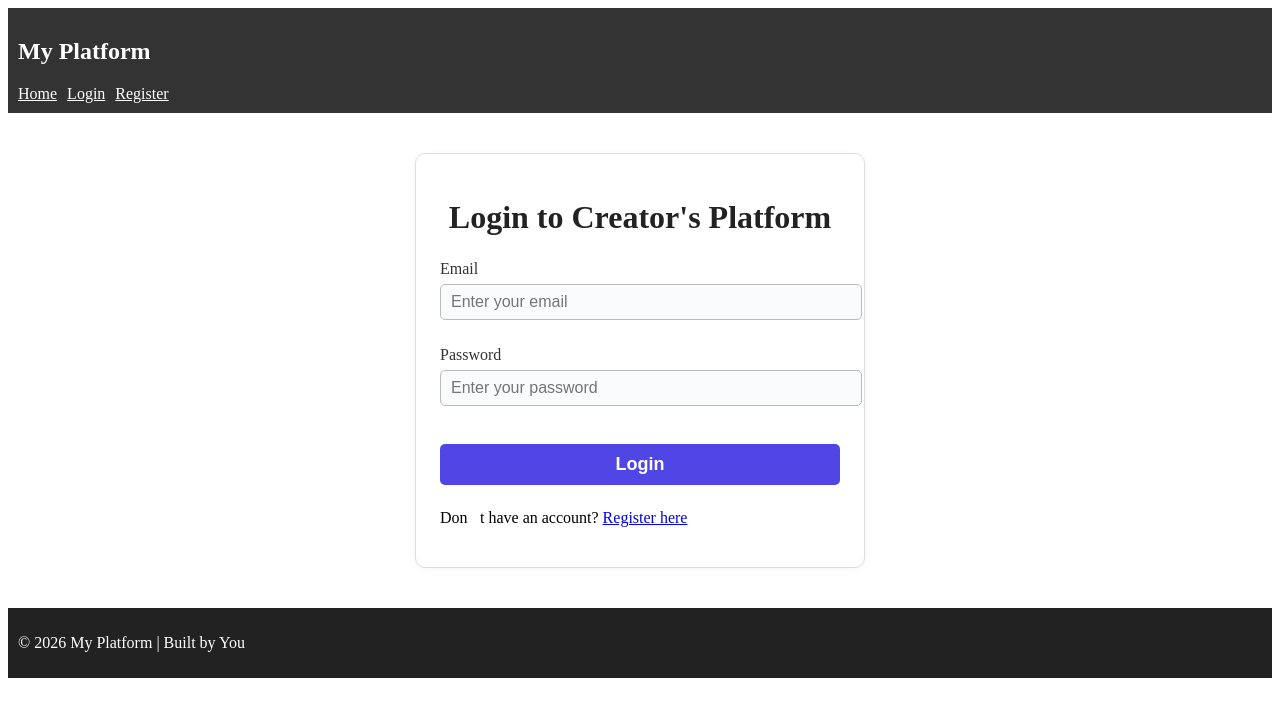
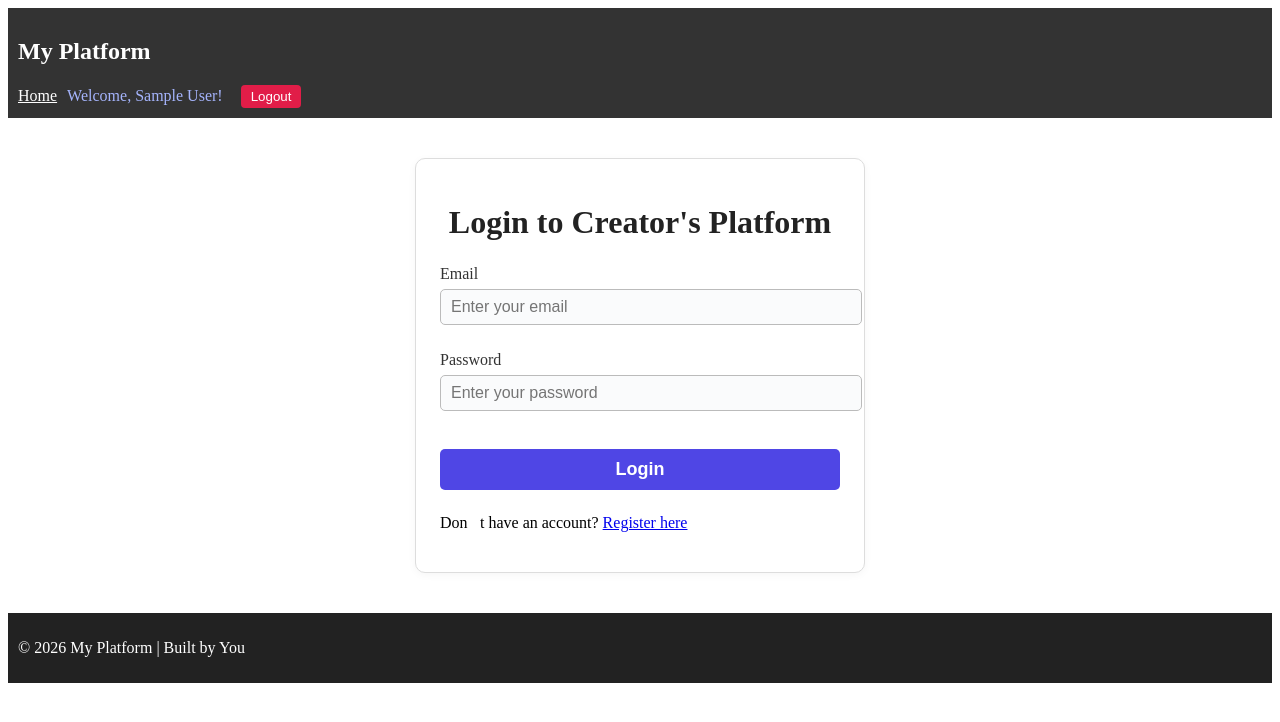
Before and after one commit to mohitdebian/Creators-Platform, a React (Vite) app in the folder client/: page /login in a window 1280 px wide. Shown: the top 722 px of the page. Built offline with nearby package versions, Linux system fonts and the light colour scheme; sample sign-in values are in the browser's storage.

Commit message:
Context API

```diff
--- a/client/src/components/layout/Header.jsx
+++ b/client/src/components/layout/Header.jsx
@@ -1,21 +1,30 @@
+
 import React from "react";
 import { Link } from "react-router-dom";
+import { useAuth } from "../../context/AuthContext";
+
 
 function Header() {
+  const { user, isAuthenticated, logout, loading } = useAuth();
   return (
     <header style={{ padding: "10px", background: "#333", color: "#fff" }}>
       <h2>My Platform</h2>
-
-      <nav style={{ display: "flex", gap: "10px" }}>
-        <Link to="/" style={{ color: "#fff" }}>
-          Home
-        </Link>
-        <Link to="/login" style={{ color: "#fff" }}>
-          Login
-        </Link>
-        <Link to="/register" style={{ color: "#fff" }}>
-          Register
-        </Link>
+      <nav style={{ display: "flex", gap: "10px", alignItems: "center" }}>
+        <Link to="/" style={{ color: "#fff" }}>Home</Link>
+        {!loading && !isAuthenticated() && (
+          <>
+            <Link to="/login" style={{ color: "#fff" }}>Login</Link>
+            <Link to="/register" style={{ color: "#fff" }}>Register</Link>
+          </>
+        )}
+        {!loading && isAuthenticated() && (
+          <>
+            <span style={{ color: "#a5b4fc", fontWeight: 500 }}>
+              Welcome, {user?.name || user?.email}!
+            </span>
+            <button onClick={logout} style={{ marginLeft: 8, background: "#e11d48", color: "#fff", border: "none", borderRadius: 4, padding: "4px 10px", cursor: "pointer" }}>Logout</button>
+          </>
+        )}
       </nav>
     </header>
   );
--- /dev/null
+++ b/client/src/context/AuthContext.jsx
@@ -0,0 +1,65 @@
+import React, { createContext, useContext, useEffect, useState } from "react";
+import { useNavigate } from "react-router-dom";
+
+const AuthContext = createContext();
+
+export function AuthProvider({ children }) {
+  const [user, setUser] = useState(null);
+  const [token, setToken] = useState(null);
+  const [loading, setLoading] = useState(true);
+  const navigate = useNavigate();
+
+  useEffect(() => {
+    // Restore auth state from localStorage on mount
+    const storedToken = localStorage.getItem("token");
+    const storedUser = localStorage.getItem("user");
+    if (storedToken && storedUser) {
+      setToken(storedToken);
+      try {
+        setUser(JSON.parse(storedUser));
+      } catch {
+        setUser(null);
+      }
+    }
+    setLoading(false);
+  }, []);
+
+  // Login function
+  const login = (userData, jwtToken) => {
+    setUser(userData);
+    setToken(jwtToken);
+    localStorage.setItem("token", jwtToken);
+    localStorage.setItem("user", JSON.stringify(userData));
+  };
+
+  // Logout function
+  const logout = () => {
+    setUser(null);
+    setToken(null);
+    localStorage.removeItem("token");
+    localStorage.removeItem("user");
+    navigate("/login");
+  };
+
+  // Helper: is authenticated
+  const isAuthenticated = () => !!user && !!token;
+
+  const value = {
+    user,
+    token,
+    loading,
+    login,
+    logout,
+    isAuthenticated,
+  };
+
+  return <AuthContext.Provider value={value}>{children}</AuthContext.Provider>;
+}
+
+export function useAuth() {
+  const context = useContext(AuthContext);
+  if (!context) {
+    throw new Error("useAuth must be used within an AuthProvider");
+  }
+  return context;
+}
--- a/client/src/pages/Dashboard.jsx
+++ b/client/src/pages/Dashboard.jsx
@@ -1,34 +1,19 @@
 
-import React, { useEffect, useState } from "react";
-import { useNavigate } from "react-router-dom";
+
+import React from "react";
+import { useAuth } from "../context/AuthContext";
+
 
 function Dashboard() {
-  const [user, setUser] = useState(null);
-  const navigate = useNavigate();
+  const { user, loading, isAuthenticated, logout } = useAuth();
 
-  useEffect(() => {
-    const token = localStorage.getItem("token");
-    const userData = localStorage.getItem("user");
-    if (!token || !userData) {
-      navigate("/login");
-      return;
-    }
-    try {
-      setUser(JSON.parse(userData));
-    } catch {
-      setUser(null);
-      navigate("/login");
-    }
-  }, [navigate]);
-
-  const handleLogout = () => {
-    localStorage.removeItem("token");
-    localStorage.removeItem("user");
-    navigate("/login");
-  };
-
-  if (!user) {
+  if (loading) {
     return <div style={{ padding: 20 }}>Loading...</div>;
+  }
+  if (!isAuthenticated()) {
+    // Optionally, you could use Navigate from react-router-dom for redirect
+    window.location.href = "/login";
+    return null;
   }
 
   return (
@@ -37,7 +22,7 @@ function Dashboard() {
       <div style={styles.infoBox}>
         <p><strong>Name:</strong> {user.name}</p>
         <p><strong>Email:</strong> {user.email}</p>
-        <button onClick={handleLogout} style={styles.logoutButton}>Logout</button>
+        <button onClick={logout} style={styles.logoutButton}>Logout</button>
       </div>
     </div>
   );
--- a/client/src/pages/Login.jsx
+++ b/client/src/pages/Login.jsx
@@ -1,14 +1,17 @@
+
 
 import React, { useState } from "react";
 import { Link, useNavigate } from "react-router-dom";
+import { useAuth } from "../context/AuthContext";
 
 
 function Login() {
   const [formData, setFormData] = useState({ email: "", password: "" });
   const [errors, setErrors] = useState({});
-  const [isLoading, setIsLoading] = useState(false);
   const [apiError, setApiError] = useState("");
   const navigate = useNavigate();
+  const { login, loading } = useAuth();
+  const [isLoading, setIsLoading] = useState(false);
 
   const handleChange = (e) => {
     const { name, value } = e.target;
@@ -44,8 +47,7 @@ function Login() {
       });
       const data = await res.json();
       if (res.ok) {
-        localStorage.setItem("token", data.token);
-        localStorage.setItem("user", JSON.stringify(data.user));
+        login(data.user, data.token);
         navigate("/dashboard");
       } else {
         setApiError(data.message || "Login failed. Please try again.");
@@ -91,10 +93,10 @@ function Login() {
         </div>
         <button
           type="submit"
-          style={{ ...styles.button, ...(isLoading ? styles.buttonDisabled : {}) }}
-          disabled={isLoading}
+          style={{ ...styles.button, ...(isLoading || loading ? styles.buttonDisabled : {}) }}
+          disabled={isLoading || loading}
         >
-          {isLoading ? "Logging in..." : "Login"}
+          {isLoading || loading ? "Logging in..." : "Login"}
         </button>
         {apiError && <div style={styles.apiError}>{apiError}</div>}
       </form>
```
Also changed, not shown: client/src/App.jsx (+4 -4 lines).
